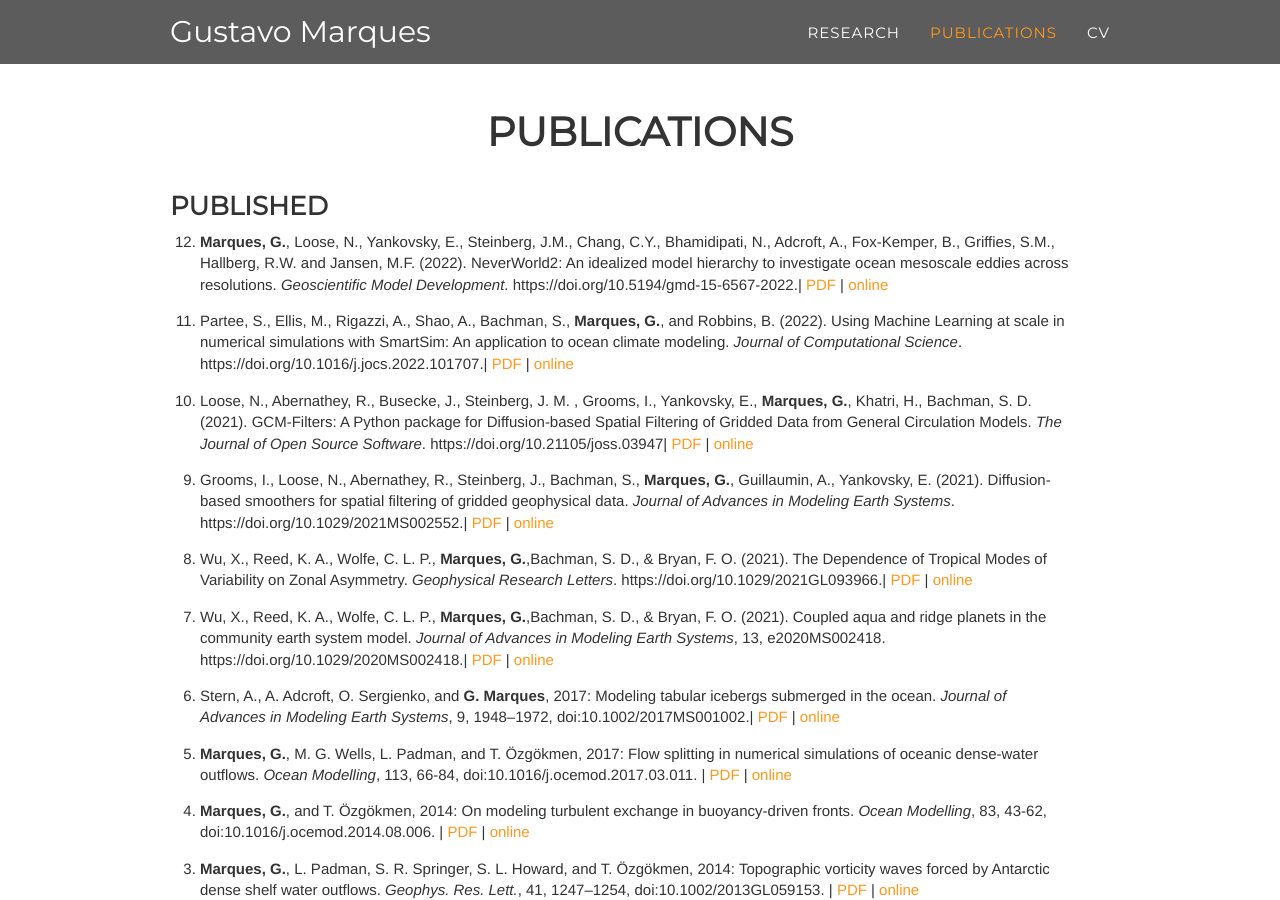
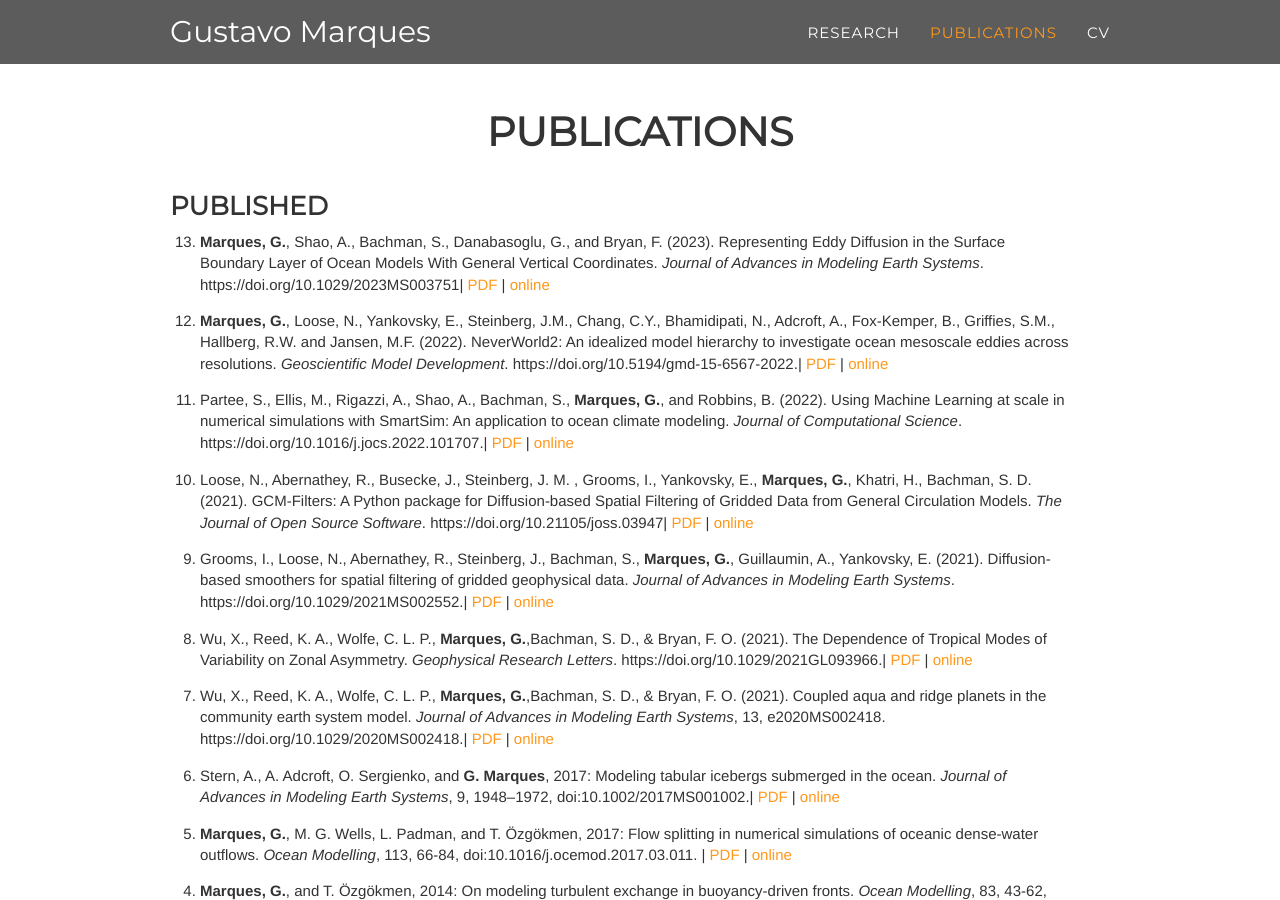
Before and after one commit to gustavo-marques/gustavo-marques.github.io, a Jekyll site: the page built from publications/index.html, in a window 1280 px wide and 900 px high. Built offline with Jekyll 4.4.1, drawn with Linux system fonts in a browser that asks for light colours; nearby versions of some CDN libraries; some web fonts are replaced.

Commit message:
Add citation for Marques et al, 2023 - JAMES

```diff
--- a/publications/index.html
+++ b/publications/index.html
@@ -56,6 +56,8 @@ navigation_weight: 2
                             </li>
                             <li><span><b>Marques, G.</b>, Loose, N., Yankovsky, E., Steinberg, J.M., Chang, C.Y., Bhamidipati, N., Adcroft, A., Fox-Kemper, B., Griffies, S.M., Hallberg, R.W. and Jansen, M.F. (2022). NeverWorld2: An idealized model hierarchy to investigate ocean mesoscale eddies across resolutions. <i>Geoscientific Model Development</i>. https://doi.org/10.5194/gmd-15-6567-2022.</span>| <a href="../pdfs/Marques-et-al-GMD2022.pdf">PDF</a> | <a href="http://doi.org/10.5194/gmd-15-6567-2022">online</a>
                             </li>
+                            <li><span><b>Marques, G.</b>, Shao, A., Bachman, S., Danabasoglu, G., and Bryan, F. (2023). Representing Eddy Diffusion in the Surface Boundary Layer of Ocean Models With General Vertical Coordinates. <i>Journal of Advances in Modeling Earth Systems</i>. https://doi.org/10.1029/2023MS003751</span>| <a href="../pdfs/Marques-et-al-JAMES2023.pdf">PDF</a> | <a href="http://doi.org/10.1029/2023MS003751">online</a>
+                            </li>
 </li>
                       </ol>
                 </div>
```
Also changed, not shown: 1 other file.
